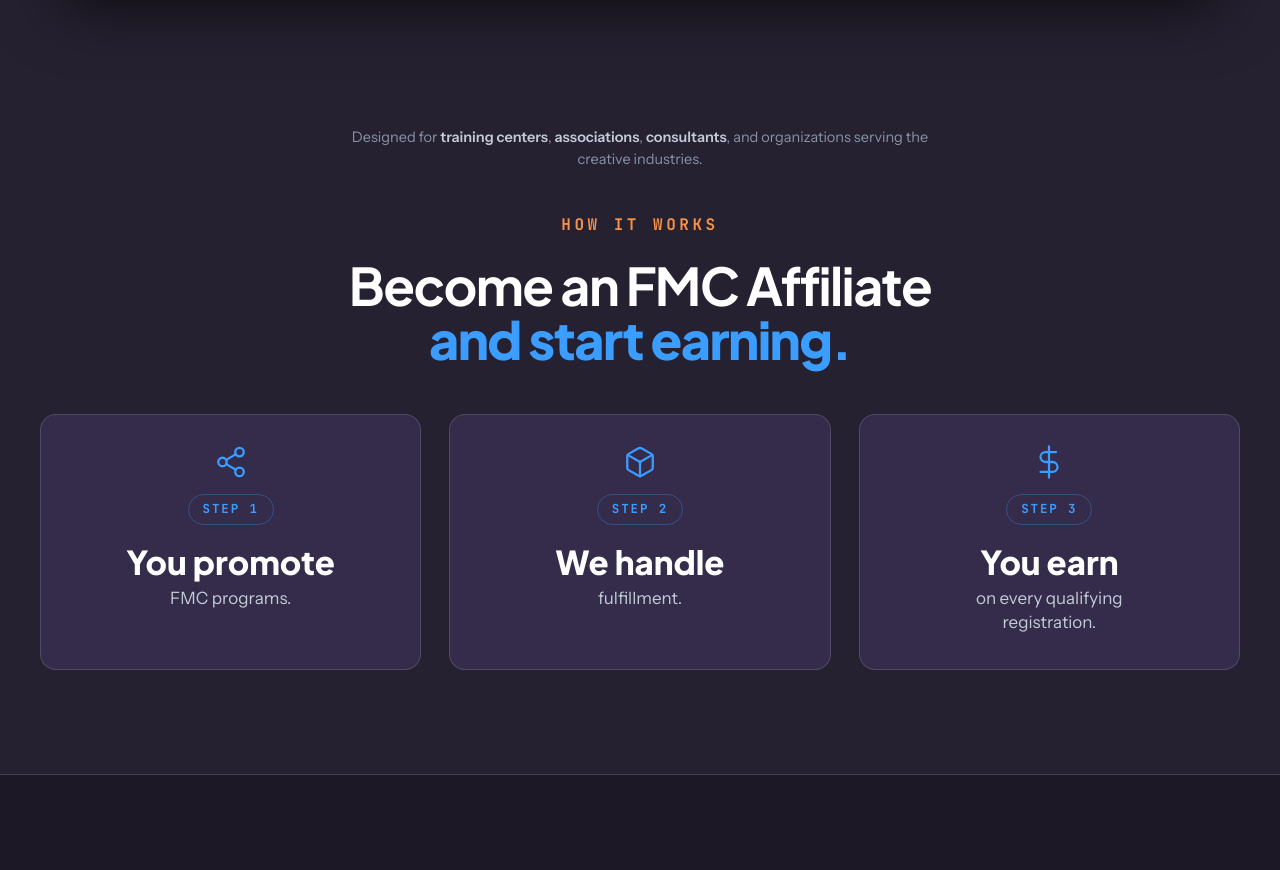
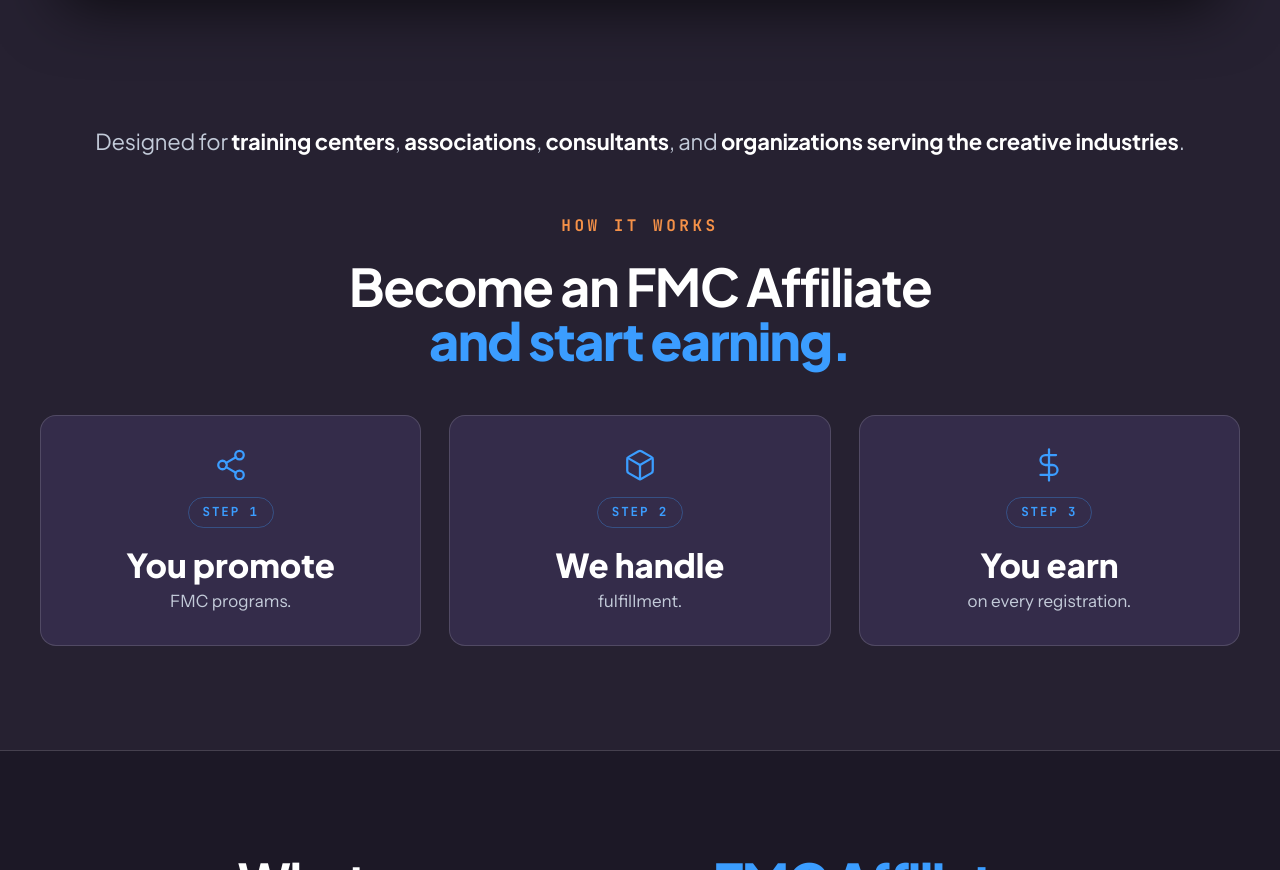
Before and after one commit to syvonnek/fmc-affiliate-v3, a plain HTML site: page index.html in a window 1280 px wide. Shown: the part 749-1619 px from the top of the page. Drawn offline with Linux system fonts and the light colour scheme.

Commit message:
who-for line bigger/one-line/all-bold; step 3 'on every registration' one line; balance step cards (no gap)

```diff
--- a/index.html
+++ b/index.html
@@ -451,7 +451,7 @@
   background: var(--bg-card);
   border: 1px solid var(--rule);
   border-radius: 16px;
-  padding: 30px 34px 32px;
+  padding: 32px 34px 30px;
   text-align: center;
   position: relative;
   transition: all 0.25s;
@@ -483,7 +483,7 @@
 .step-card:nth-child(1) h3 em { color: var(--fmc-blue); }
 .step-card:nth-child(2) h3 em { color: var(--fmc-purple); }
 .step-card:nth-child(3) h3 em { color: var(--fmc-orange); }
-.step-card p { font-size: 17px; line-height: 1.42; min-height: calc(1.5em * 2); color: var(--ink-muted); font-weight: 400; }
+.step-card p { font-size: 17px; line-height: 1.42; min-height: calc(1.5em * 1); color: var(--ink-muted); font-weight: 400; }
 @media (max-width: 900px) { .steps-grid { grid-template-columns: 1fr; } }
 
 /* Economics */
@@ -951,8 +951,9 @@
 }
 
 /* who-this-is-for line */
-.who-for{ text-align:center; font-size:14.5px; color:var(--ink-soft); max-width:700px; margin:0 auto 42px; }
-.who-for strong{ color:var(--ink-muted); font-weight:600; }
+.who-for{ text-align:center; font-family:'Plus Jakarta Sans',sans-serif; font-size:clamp(16px,2vw,22px); line-height:1.3; color:var(--ink-muted); margin:0 auto 58px; letter-spacing:-.01em; white-space:nowrap; }
+.who-for strong{ color:var(--ink); font-weight:700; }
+@media(max-width:1160px){ .who-for{ white-space:normal; max-width:760px; } }
 /* FAQ */
 .faq{ background:var(--bg-soft); }
 .faq-draft{ text-align:center; font-family:'JetBrains Mono',monospace; font-size:11.5px; letter-spacing:.08em; text-transform:uppercase; color:var(--spark); border:1px solid rgba(245,145,72,.42); border-radius:999px; padding:8px 16px; width:max-content; max-width:100%; margin:-14px auto 34px; }
@@ -1050,7 +1051,7 @@
 <!-- HOW IT WORKS (Ben's exact header line + a real 3-step explanation) -->
 <section class="onestep howitworks">
   <div class="container">
-    <p class="who-for">Designed for <strong>training centers</strong>, <strong>associations</strong>, <strong>consultants</strong>, and organizations serving the creative industries.</p>
+    <p class="who-for">Designed for <strong>training centers</strong>, <strong>associations</strong>, <strong>consultants</strong>, and <strong>organizations serving the creative industries</strong>.</p>
     <div class="section-header" style="text-align:center;max-width:820px;margin:0 auto 14px">
       <div class="marker-eyebrow" style="justify-content:center">How it works</div>
       <h2>Become an FMC Affiliate<br><em>and start earning.</em></h2>
@@ -1072,7 +1073,7 @@
         <div class="s-icon"><svg viewBox="0 0 24 24" fill="none" stroke="currentColor" stroke-width="1.6" stroke-linecap="round" stroke-linejoin="round"><line x1="12" y1="1" x2="12" y2="23"/><path d="M17 5H9.5a3.5 3.5 0 0 0 0 7h5a3.5 3.5 0 0 1 0 7H6"/></svg></div>
         <div class="step-num">Step 3</div>
         <h3>You earn</h3>
-        <p>on every qualifying<br>registration.</p>
+        <p>on every registration.</p>
       </div>
     </div>
   </div>
```
